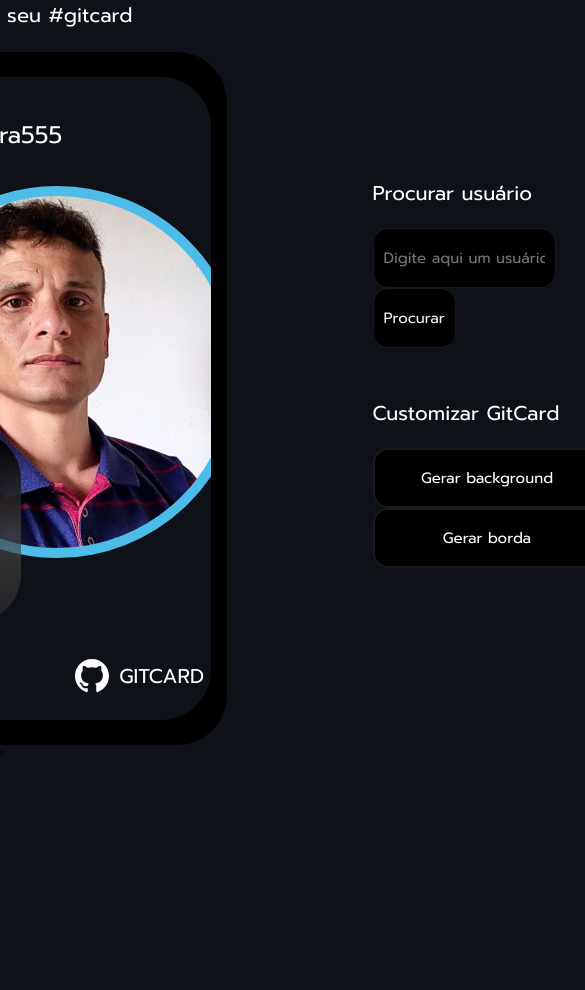
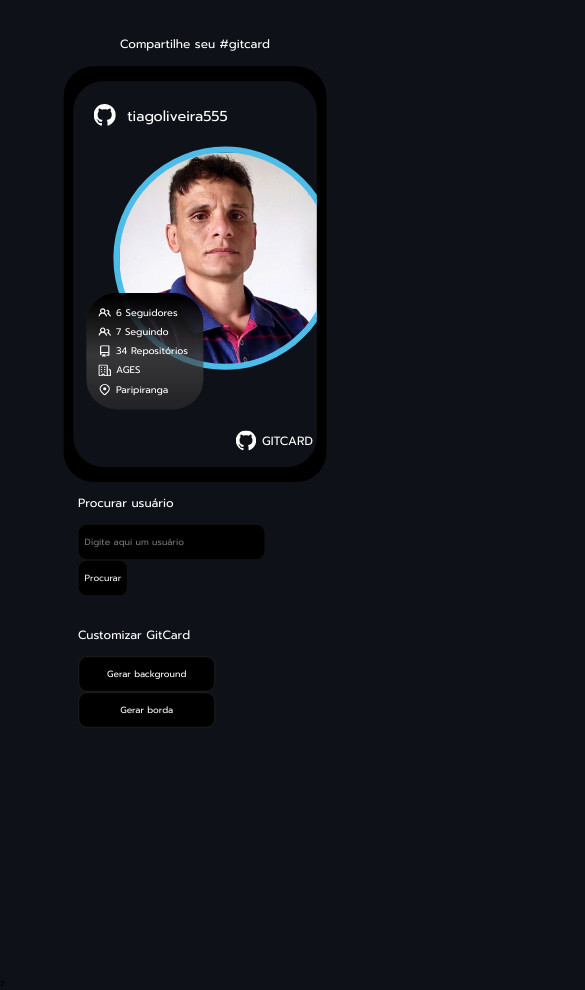
Before and after one commit to tiagoliveira555/git-card, a plain HTML site: page index.html in a window 390 px wide. Shown: the whole page, 585 px wide, since content can reach past the window. Before the commit the page ends 844 px from the top, so only its background shows below. Drawn offline with Linux system fonts and the light colour scheme.

Commit message:
ajustado responsividade

```diff
--- a/css/styles.css
+++ b/css/styles.css
@@ -225,3 +225,32 @@ body {
 .btn:hover {
   transform: translateY(3%);
 }
+
+@media (max-width: 1100px) {
+  .container {
+    transform: scale(-80%) rotate(180deg);
+  }
+}
+
+@media (max-width: 760px) {
+  .container {
+    margin-top: -15rem;
+    transform: scale(-70%) rotate(180deg);
+    flex-direction: column;
+  }
+
+  .input-buttom {
+    margin: 10rem 0 0 0;
+  }
+}
+
+@media (max-width: 450px) {
+  .container {
+    margin-top: -20rem;
+    transform: scale(-60%) rotate(180deg);
+  }
+
+  .input-buttom {
+    margin: 2rem 0;
+  }
+}
```
